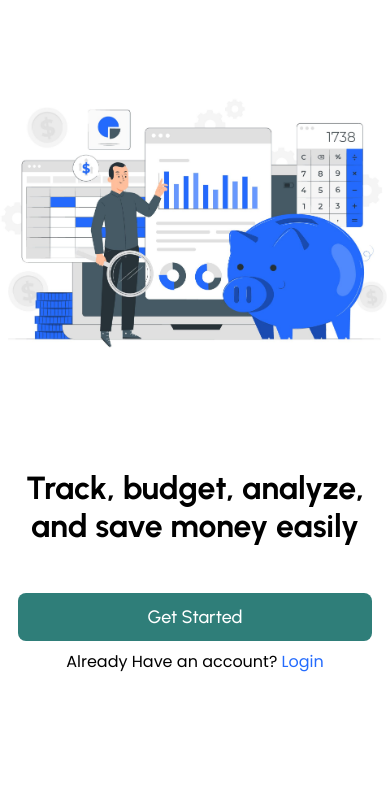
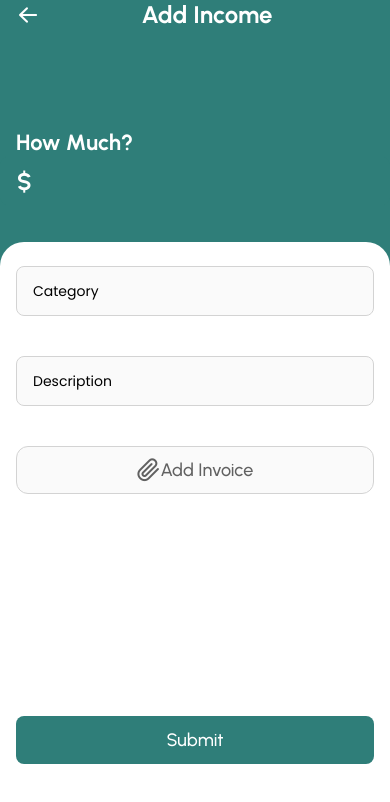
Before and after one commit to mdyasenrafe/budgetbuddytrack-front-end, a React Native app: screen /AddIncome in a window 390 px wide. Shown: the top 802 px of the page. Built offline with nearby package versions, Linux system fonts and the light colour scheme; no server answers.

Commit message:
add income screen ui done & add express screen added

```diff
--- a/src/components/common/Button.tsx
+++ b/src/components/common/Button.tsx
@@ -34,9 +34,14 @@ export function CustomButton({
       {isLoading ? (
         <ActivityIndicator size="small" color="white" />
       ) : (
-        <CustomText preset="h6" style={{ color: buttonColor || colors.white }}>
-          {title}
-        </CustomText>
+        <>
+          <CustomText
+            preset="h6"
+            style={{ color: buttonColor || colors.white }}
+          >
+            {title}
+          </CustomText>
+        </>
       )}
     </TouchableOpacity>
   );
--- a/src/components/common/CutomInput.tsx
+++ b/src/components/common/CutomInput.tsx
@@ -30,6 +30,7 @@ export default function CustomInput({
   leadingIconComponent,
   textInputRef,
   shouldAutoFocus = false,
+  placeholderTextColor,
 }: CustomInputProps) {
   return (
     <View>
@@ -54,6 +55,7 @@ export default function CustomInput({
           onFocus={onFocusAction}
           ref={textInputRef || null}
           autoFocus={shouldAutoFocus}
+          placeholderTextColor={placeholderTextColor}
         />
         {hasShowPasswordOption && showPasswordToggleComponent}
       </View>
--- a/src/components/common/modal/TransactionModal.tsx
+++ b/src/components/common/modal/TransactionModal.tsx
@@ -16,6 +16,8 @@ import { Feather, Entypo } from "@expo/vector-icons";
 import addExpense from "../../../../assets/image/icons/expense.png";
 // @ts-ignore
 import addIncome from "../../../../assets/image/icons/income.png";
+import { useNavigation } from "@react-navigation/native";
+import { BottomTabScreenTypeProps } from "../../../utils/types/navigationType";
 
 export default function TransactionModal({
   modalVisible,
@@ -24,18 +26,27 @@ export default function TransactionModal({
   modalVisible: boolean;
   setModalVisible: React.Dispatch<React.SetStateAction<boolean>>;
 }) {
+  const navigation: any = useNavigation();
   const options = [
     {
       title: "Add Income",
       image: addIncome,
       description:
         "Track your earnings, including salary and gifts, for a clear view of your income sources. Simple and fast!",
+      onPress: () => {
+        setModalVisible(false);
+        navigation.navigate("AddIncome");
+      },
     },
     {
       title: "Add Expense",
       image: addExpense,
       description:
         "Log your spending on everything from snacks to bills to manage your finances better. Begin today!",
+      onPress: () => {
+        setModalVisible(false);
+        navigation.navigate("AddExpense");
+      },
     },
   ];
 
@@ -49,7 +60,11 @@ export default function TransactionModal({
       <View style={styles.modalContainer}>
         <View style={styles.optionsContainer}>
           {options.map((option, index) => (
-            <TouchableOpacity key={index} style={styles.optionButton}>
+            <TouchableOpacity
+              key={index}
+              style={styles.optionButton}
+              onPress={option.onPress}
+            >
               <Image source={option.image} style={styles.optionImage} />
               <View style={styles.optionTextContainer}>
                 <CustomText preset="h4">{option.title}</CustomText>
--- a/src/navigation/MainNavigation.tsx
+++ b/src/navigation/MainNavigation.tsx
@@ -8,6 +8,8 @@ import BottomTab from "./BottomTab";
 import SplashScreen from "../screens/onboarding/SplashScreen";
 import ChangePassword from "../screens/Profile/ChangePassword";
 import EditProfile from "../screens/Profile/EditProfile";
+import AddIncome from "../screens/financialTracking/AddIncome";
+import AddExpense from "../screens/financialTracking/AddExpense";
 
 const Stack = createNativeStackNavigator<MainNavigationParamList>();
 
@@ -26,6 +28,8 @@ export default function MainNavigation() {
       <Stack.Screen name="BottomTab" component={BottomTab} />
       <Stack.Screen name="ChangePassword" component={ChangePassword} />
       <Stack.Screen name="EditProfile" component={EditProfile} />
+      <Stack.Screen name="AddIncome" component={AddIncome} />
+      <Stack.Screen name="AddExpense" component={AddExpense} />
     </Stack.Navigator>
   );
 }
--- /dev/null
+++ b/src/screens/financialTracking/AddExpense.tsx
@@ -0,0 +1,10 @@
+import { View, Text } from "react-native";
+import React from "react";
+
+export default function AddExpense() {
+  return (
+    <View>
+      <Text>AddExpense</Text>
+    </View>
+  );
+}
--- /dev/null
+++ b/src/screens/financialTracking/AddIncome.tsx
@@ -0,0 +1,153 @@
+import {
+  View,
+  Text,
+  StyleSheet,
+  ScrollView,
+  TouchableOpacity,
+} from "react-native";
+import React from "react";
+import {
+  SafeAreaView,
+  useSafeAreaInsets,
+} from "react-native-safe-area-context";
+import { colors } from "../../theme/colors";
+import CustomText from "../../components/common/Text/CustomText";
+import { MainStackScreenProps } from "../../utils/types/navigationType";
+import { AntDesign, Feather, MaterialIcons } from "@expo/vector-icons";
+import CustomInput from "../../components/common/CutomInput";
+import { CustomButton } from "../../components/common/Button";
+import { screenWidth } from "../../theme/theme";
+import { Typography } from "../../theme/typography";
+
+export default function AddIncome({
+  navigation,
+}: MainStackScreenProps<"AddIncome">) {
+  const insets = useSafeAreaInsets();
+
+  const handleGoBack = () => {
+    navigation.goBack();
+  };
+
+  return (
+    <View style={[styles.container, { paddingTop: insets.top }]}>
+      <View style={styles.header}>
+        <AntDesign
+          name="arrowleft"
+          size={24}
+          color={colors.white}
+          onPress={handleGoBack}
+        />
+        <CustomText preset="h4" style={styles.headerTitle}>
+          Add Income
+        </CustomText>
+        <View />
+      </View>
+      <View style={styles.amountInputContainer}>
+        <CustomInput
+          placeholderText="$"
+          containerStyle={styles.amountInput}
+          textStyle={styles.amountInputText}
+          placeholderTextColor="white"
+          labelText="How Much"
+          labelComponentDisplay={
+            <View style={styles.labelContainer}>
+              <CustomText preset="h5" style={styles.labelText}>
+                How Much?
+              </CustomText>
+            </View>
+          }
+        />
+      </View>
+      <ScrollView
+        showsVerticalScrollIndicator={false}
+        style={styles.scrollView}
+      >
+        <CustomInput
+          placeholderText="Category"
+          containerStyle={styles.inputMargin}
+        />
+        <CustomInput
+          placeholderText="Description"
+          containerStyle={styles.inputMargin}
+        />
+        <TouchableOpacity style={styles.addInvoiceButton}>
+          <Feather name="paperclip" size={24} color={colors.grey} />
+          <CustomText preset="h6" style={styles.addInvoiceButtonText}>
+            Add Invoice
+          </CustomText>
+        </TouchableOpacity>
+      </ScrollView>
+      <CustomButton title="Submit" customStyle={styles.submitButton} />
+    </View>
+  );
+}
+
+const styles = StyleSheet.create({
+  container: {
+    backgroundColor: colors.primary,
+    flex: 1,
+    zIndex: -2,
+  },
+  header: {
+    flexDirection: "row",
+    justifyContent: "space-between",
+    alignItems: "center",
+    paddingHorizontal: 16,
+  },
+  headerTitle: {
+    color: "white",
+  },
+  scrollView: {
+    flex: 1,
+    marginTop: 20,
+    backgroundColor: "white",
+    borderTopEndRadius: 24,
+    borderTopLeftRadius: 24,
+    zIndex: -2,
+    paddingHorizontal: 16,
+  },
+  amountInputContainer: {
+    paddingTop: 100,
+  },
+  amountInput: {
+    backgroundColor: colors.primary,
+    borderColor: colors.primary,
+    color: "white",
+  },
+  amountInputText: {
+    color: "white",
+    fontSize: 24,
+    fontFamily: Typography.bold,
+  },
+  inputMargin: {
+    marginTop: 24,
+  },
+  addInvoiceButton: {
+    flexDirection: "row",
+    width: screenWidth - 32,
+    borderWidth: 1,
+    height: 48,
+    borderRadius: 12,
+    alignItems: "center",
+    justifyContent: "center",
+    borderColor: "lightgrey",
+    backgroundColor: "#fafafa",
+    marginTop: 24,
+  },
+  addInvoiceButtonText: {
+    color: colors.grey,
+  },
+  submitButton: {
+    position: "absolute",
+    bottom: 80,
+    width: screenWidth - 32,
+    justifyContent: "center",
+    left: 16,
+  },
+  labelContainer: {
+    paddingHorizontal: 16,
+  },
+  labelText: {
+    color: colors.white,
+  },
+});
--- a/src/utils/types/TextInputType.ts
+++ b/src/utils/types/TextInputType.ts
@@ -40,4 +40,5 @@ export type CustomInputProps = {
   leadingIconComponent?: React.ReactNode;
   textInputRef?: React.RefObject<TextInput>;
   shouldAutoFocus?: boolean;
+  placeholderTextColor?: string;
 };
```
Also changed, not shown: src/utils/types/navigationType.ts (+8 -0 lines).
